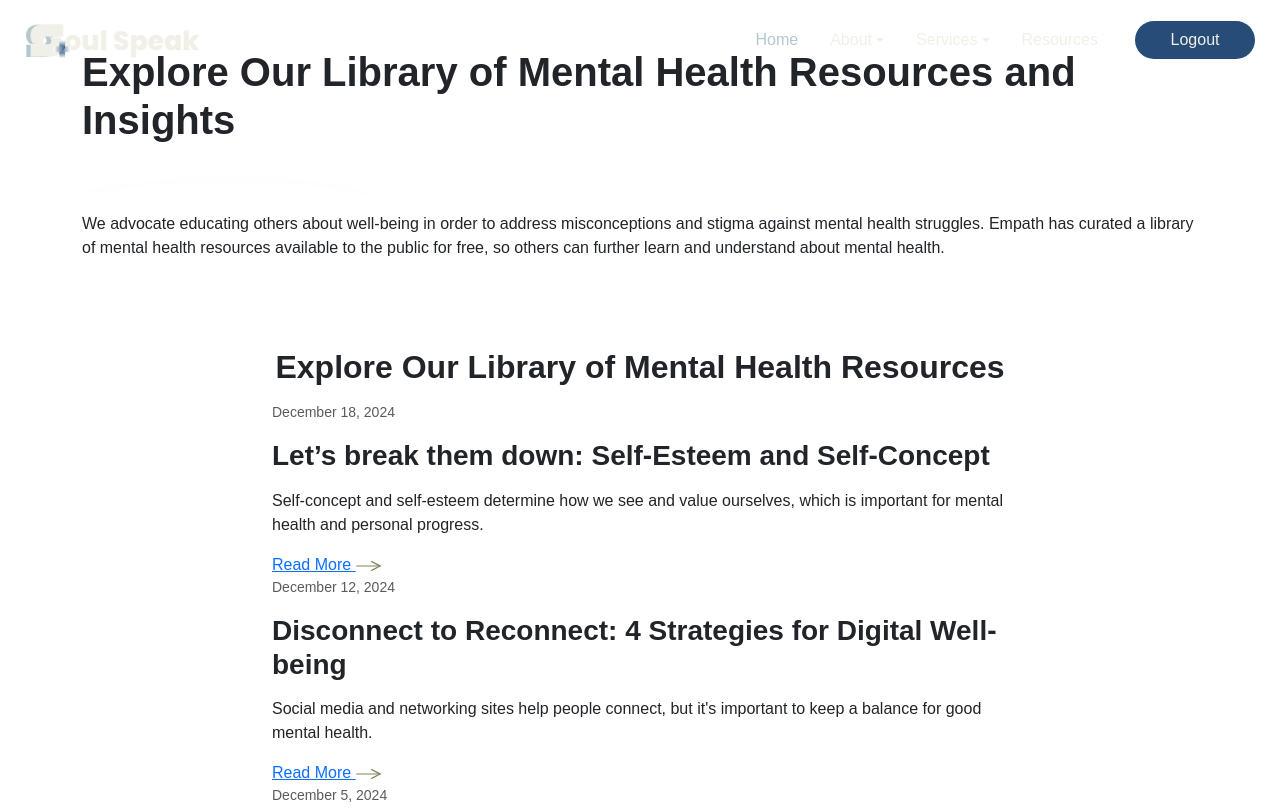
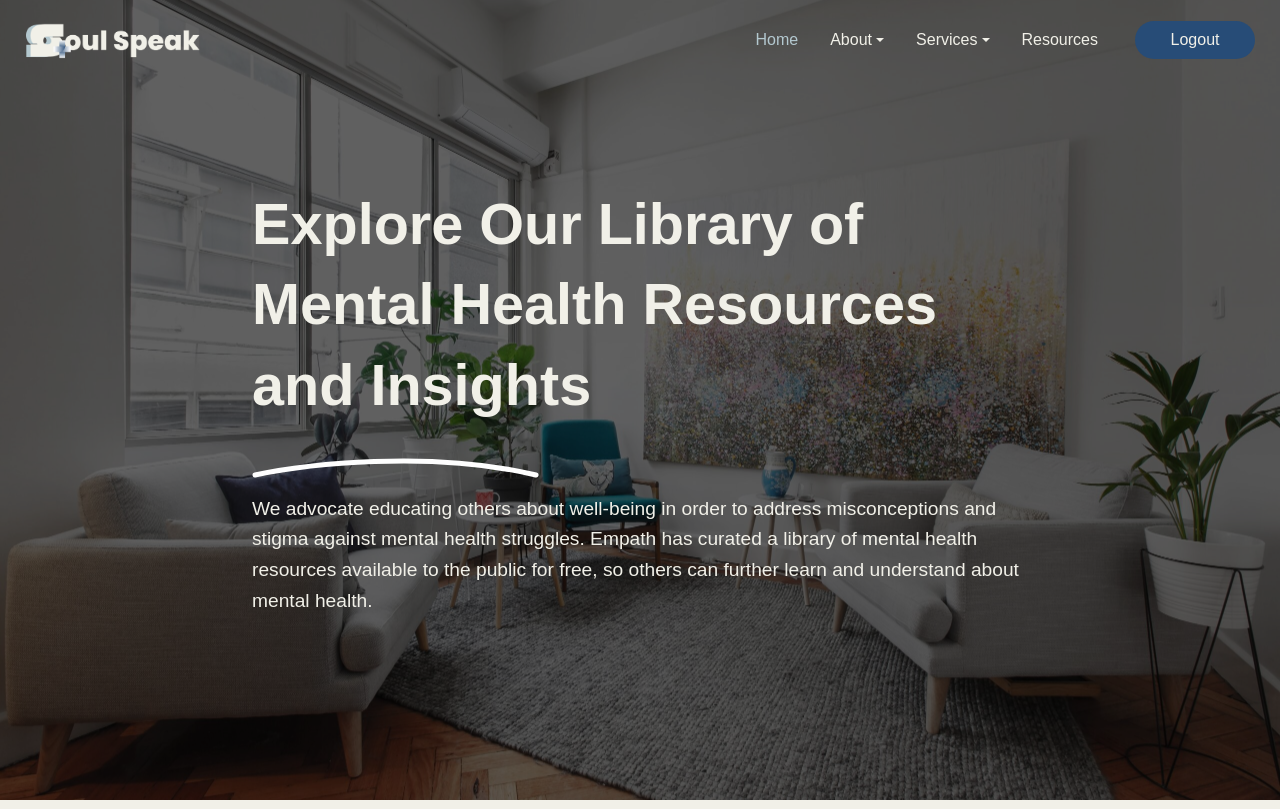
Before and after one commit to FEU-TECH-Advance-Web-Design-Ramirez/AWD-Finals-Drapion, a plain HTML site: page pages/user/resources/index.html in a window 1280 px wide. Shown: the top 809 px of the page. Drawn offline with nearby package versions, Linux system fonts and the light colour scheme.

Commit message:
style(user-resources): add hero section styles and layout adjustments

```diff
--- a/pages/user/resources/assets/css/style.css
+++ b/pages/user/resources/assets/css/style.css
@@ -256,3 +256,131 @@
     font-size: 0.875rem;
   }
 }
+
+/* ====== Hero Section ====== */
+
+.hero-section {
+  background: url(../img/heroSectionBackground.jpg) no-repeat center center/cover;
+  width: 100%;
+  height: 100vh;
+  position: relative;
+  display: flex;
+  align-items: center;
+  justify-content: center;
+  text-align: center;
+  color: #F1F0E8;
+  padding: 4rem 1rem;
+}
+
+.hero-section::before {
+  content: "";
+  position: absolute;
+  top: 0;
+  left: 0;
+  right: 0;
+  bottom: 0;
+  background: rgba(0, 0, 0, 0.6);
+}
+
+.hero-section .container {
+  position: relative;
+  z-index: 1;
+  width: min(800px, 90%);
+}
+
+.hero-heading {
+  font-size: 3.6rem;
+  font-weight: 400;
+  margin-bottom: 1rem;
+  color: #F1F0E8;
+  line-height: 1.4;
+}
+
+.hero-desc {
+  font-size: 1.2rem;
+  margin: 0;
+  line-height: 1.6;
+  color: #F1F0E8;
+}
+
+.hero-section img {
+  max-width: 80%;
+  height: auto;
+  margin-bottom: 1rem;
+}
+
+@media (max-width: 991px) {
+  .hero-heading {
+    font-size: 2rem;
+  }
+
+  .hero-desc {
+    font-size: 1rem;
+  }
+
+  .hero-section {
+    height: auto;
+    padding: 3rem 1rem;
+  }
+}
+
+@media (max-width: 767px) {
+  .hero-heading {
+    font-size: 1.8rem;
+  }
+
+  .hero-desc {
+    font-size: 0.9rem;
+  }
+
+  .hero-section img {
+    max-width: 90%;
+  }
+}
+
+.div-block-58 {
+  border-bottom: 2px dotted #274C77;
+  display: flex;
+  flex-direction: column;
+  align-items: flex-start;
+  padding: 16px;
+  gap: 8px;
+  max-width: 800px;
+  margin: 0 auto;
+}
+
+.div-block-58 h3 {
+  font-size: 1.2rem;
+  color: #274C77;
+  margin: 0;
+}
+
+.div-block-58 p {
+  color: #555;
+  line-height: 1.5;
+  margin: 0;
+}
+
+.link-block-4 {
+  display: flex;
+  align-items: center;
+  text-decoration: none;
+  color: #274C77;
+  font-weight: bold;
+  transition: color 0.3s ease;
+}
+
+.link-block-4:hover {
+  color: #1D3557;
+}
+
+.link-block-4 img {
+  width: 16px;
+  height: 16px;
+  margin-left: 8px;
+}
+
+.cs1-section{
+  padding: 20px 0;
+  background-color: #F1F0E8;
+}
```
